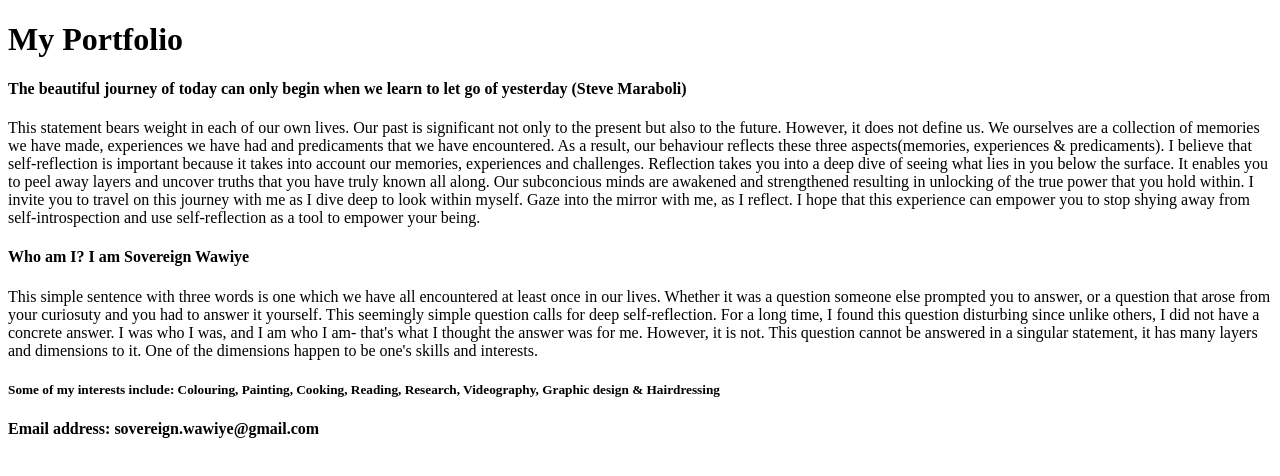
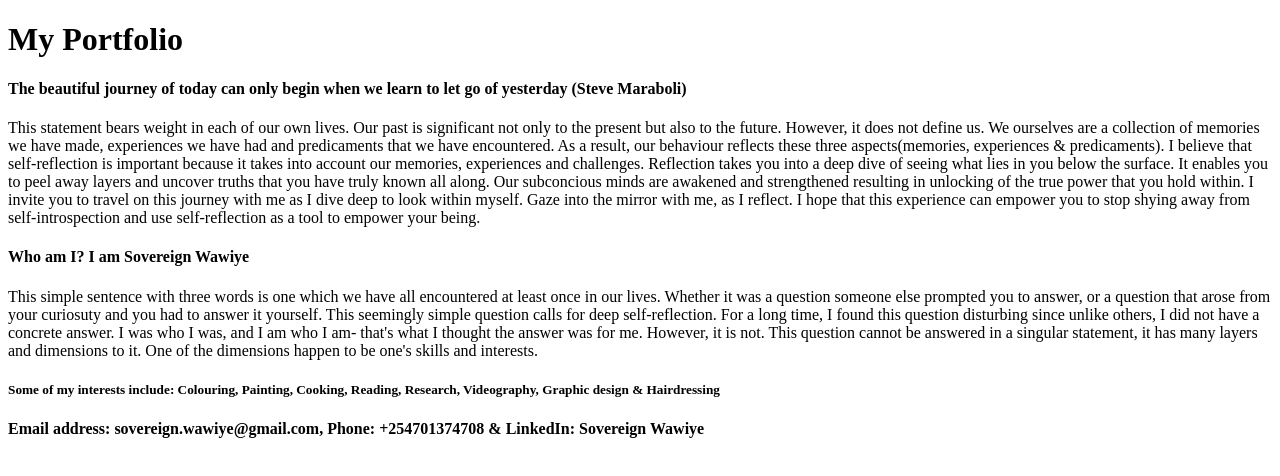
Before and after one commit to swawiye/React-Portfolio, a React (Vite) app: page /contactme in a window 1280 px wide. Shown: the top 476 px of the page. Built offline with nearby package versions, Linux system fonts and the light colour scheme.

Commit message:
contact page

```diff
--- a/src/App.jsx
+++ b/src/App.jsx
@@ -19,7 +19,7 @@ function App() {
       <QuestionContent/>
       <Interests/>
 
-      <ReachOut email="sovereign.wawiye@gmail.com"/>
+      <ReachOut email="sovereign.wawiye@gmail.com" phone="+254701374708" linkedin="Sovereign Wawiye"/>
 
     </Parent>
   )
--- a/src/contents/ContactMe.jsx
+++ b/src/contents/ContactMe.jsx
@@ -3,7 +3,7 @@ import React from "react";
 //Class based components
 class ReachOut extends React.Component {
     render() {
-        return <h4>Email address: {this.props.email}</h4>
+        return <h4>Email address: {this.props.email}, Phone: {this.props.phone} & LinkedIn: {this.props.linkedin}</h4>
     }
 }
 export default ReachOut;
```
